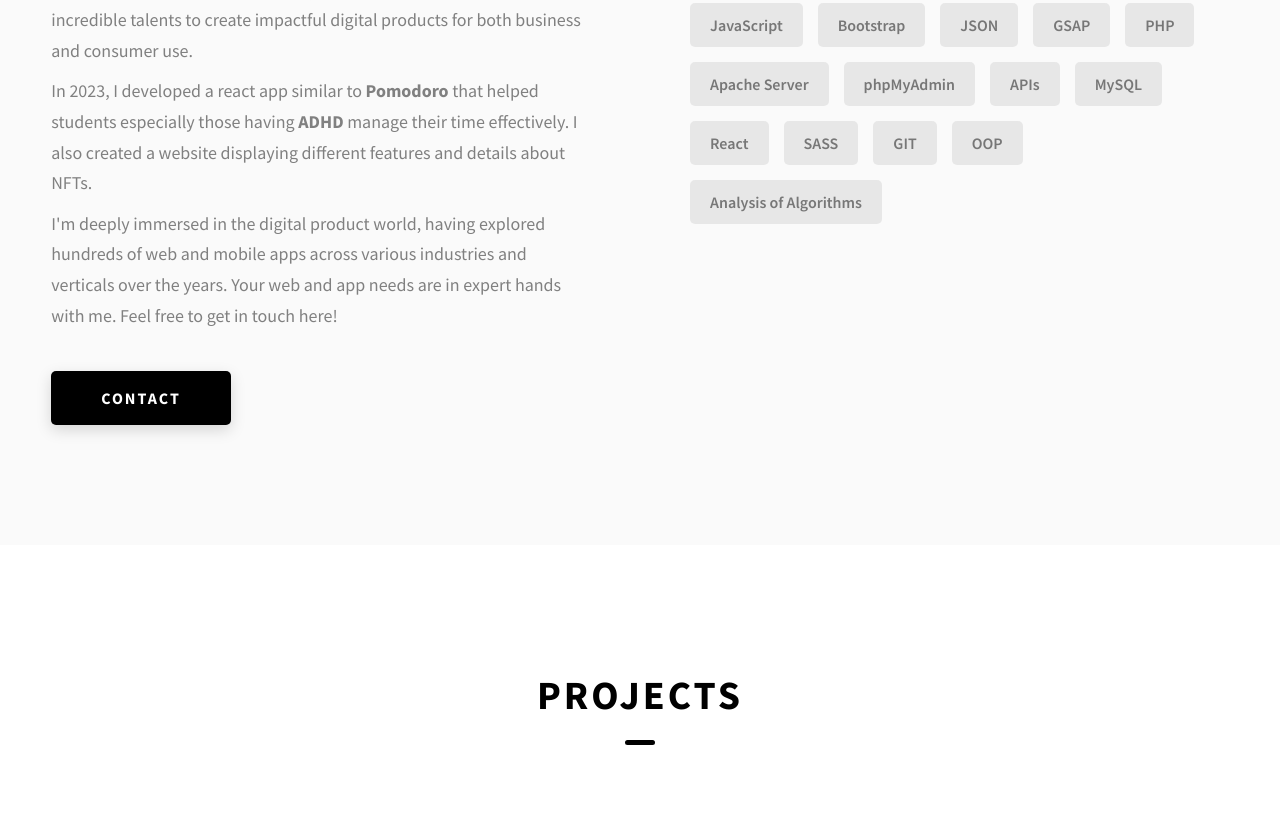
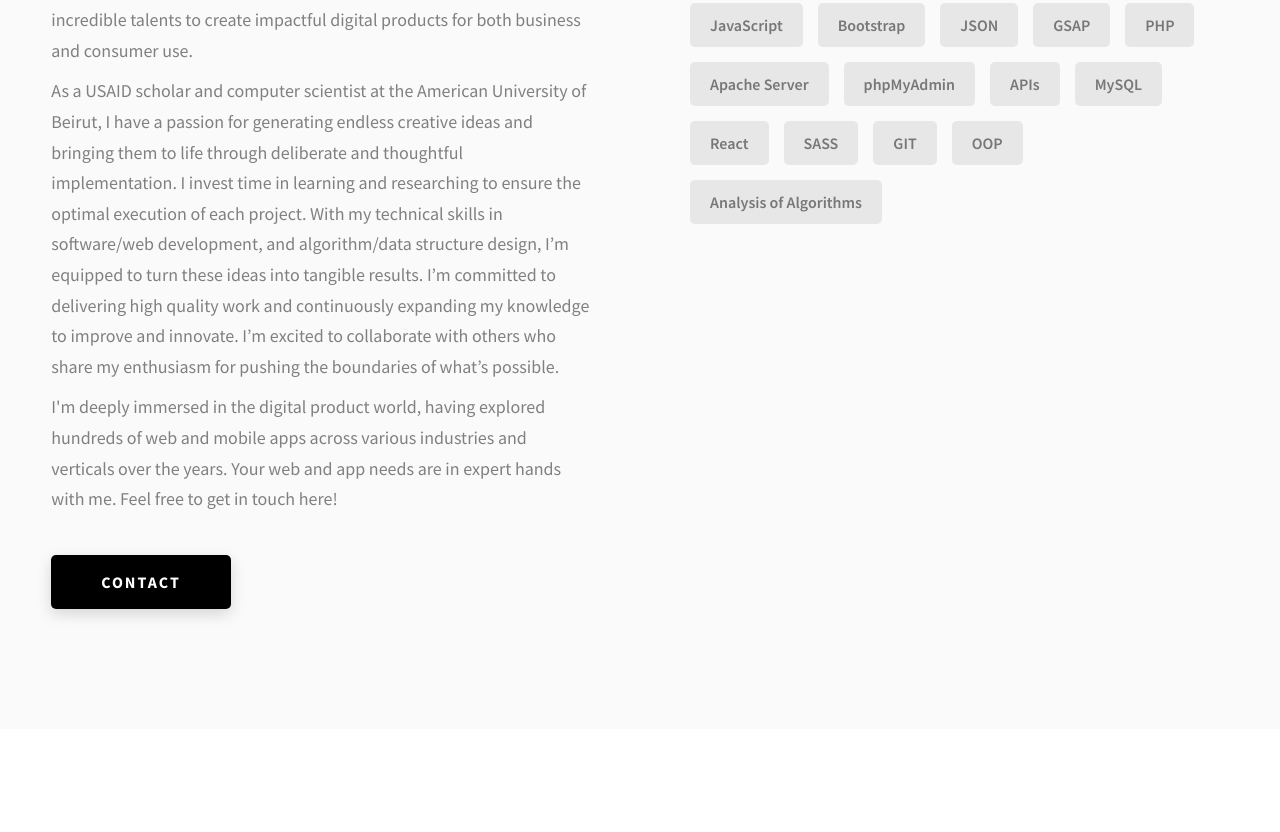
Before and after one commit to taha007860/Mohammad-Zaatari-Portfolio, a website: page index.html in a window 1280 px wide. Shown: the part 1297-2129 px from the top of the page. Drawn offline with Linux system fonts and the light colour scheme.

Commit message:
modified index

```diff
--- a/index.html
+++ b/index.html
@@ -151,7 +151,12 @@
             <div class="about__content-details">
               <p class="about__content-details-para">Hello! I'm <strong>Mohammad Zaatari</strong>, a Software Developer based in <strong>Saida</strong>. I've remotely crafted projects for agencies, and collaborated with incredible talents to create impactful digital products for both business and consumer use.</p>
 
-              <p class="about__content-details-para">In 2023, I developed a react app similar to <strong>Pomodoro</strong> that helped students especially those having <strong>ADHD</strong> manage their time effectively. I also created a website displaying different features and details about NFTs.</p>
+              <p class="about__content-details-para">As a USAID scholar and computer scientist at the American University of Beirut, I have a passion for generating endless
+                creative ideas and bringing them to life through deliberate and thoughtful implementation. I invest time in learning and
+                researching to ensure the optimal execution of each project. With my technical skills in software/web development,
+                and algorithm/data structure design, I’m equipped to turn these ideas into tangible results. I’m committed to delivering
+                high quality work and continuously expanding my knowledge to improve and innovate. I’m excited to collaborate with
+                others who share my enthusiasm for pushing the boundaries of what’s possible.</p>
 
               <p class="about__content-details-para"> I'm deeply immersed in the digital product world, having explored hundreds of web and mobile apps across various industries and verticals over the years. Your web and app needs are in expert hands with me. Feel free to <a href="contact.html">get in touch</a> here!</p>
             </div>
```
